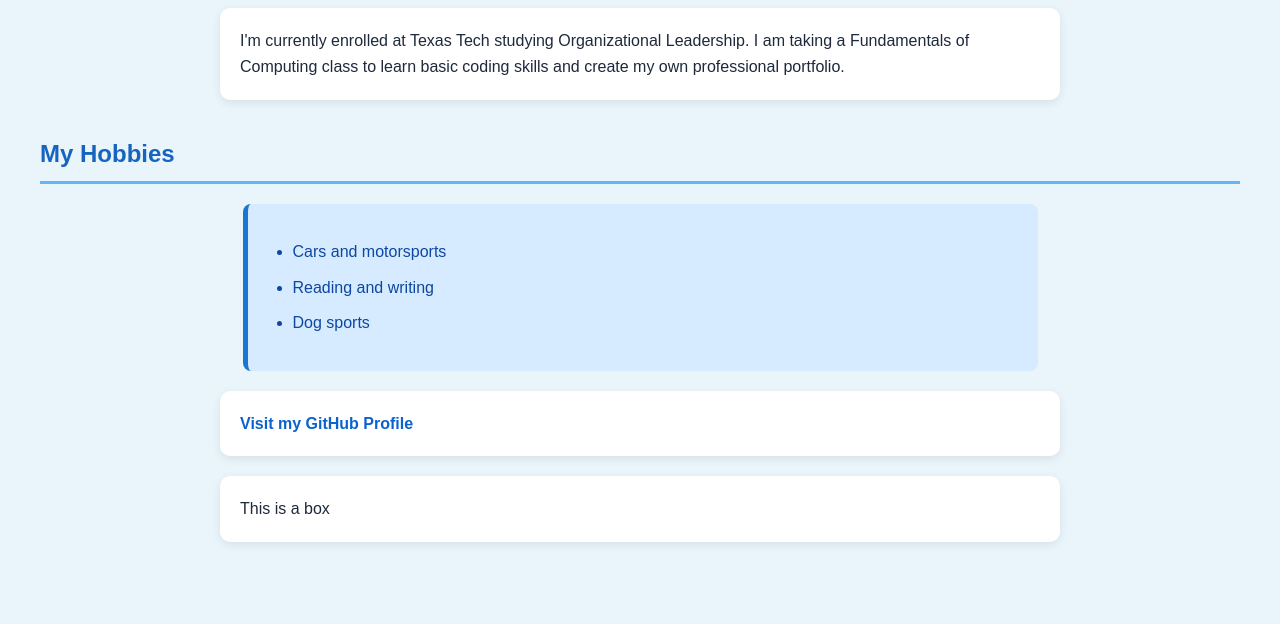
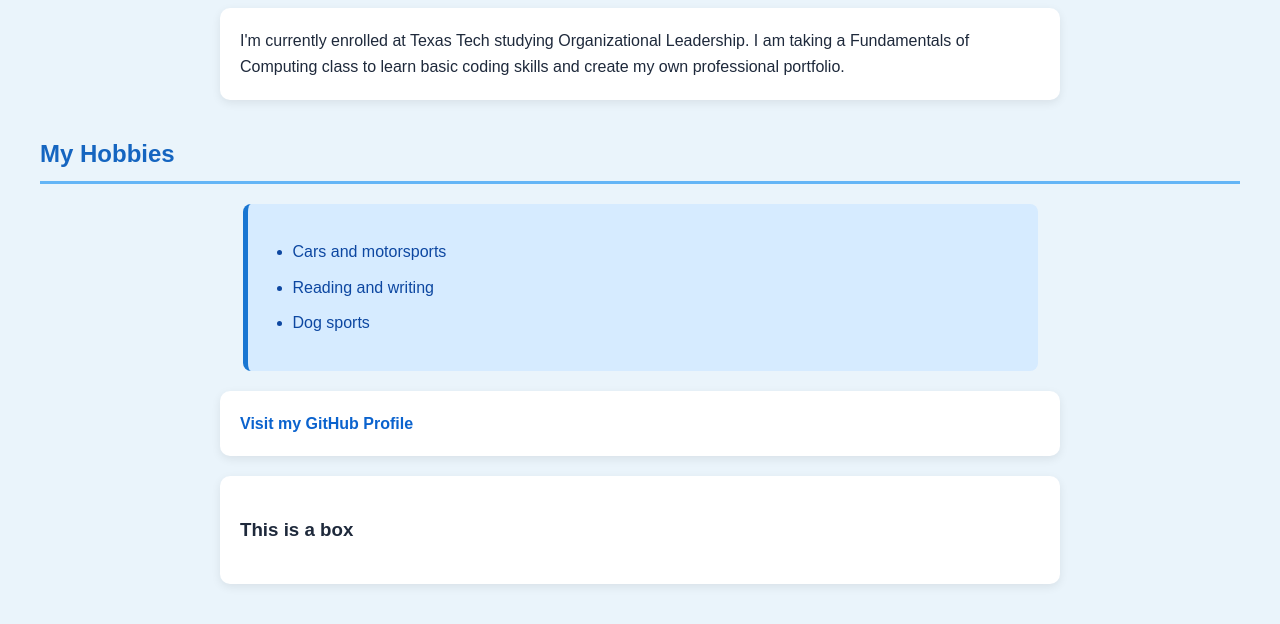
Before and after one commit to SunnyWrites/Project-01, a plain HTML site: page index.html in a window 1280 px wide. Shown: the part 168-792 px from the top of the page. Drawn offline with Linux system fonts and the light colour scheme.

Commit message:
Update box element to include heading

```diff
--- a/index.html
+++ b/index.html
@@ -23,6 +23,8 @@
             Visit my GitHub Profile
         </a>
     </p>
-    <div>This is a box</div>
+    <div>
+        <h3>This is a box</h3>
+    </div>
 </body>
 </html>
```
